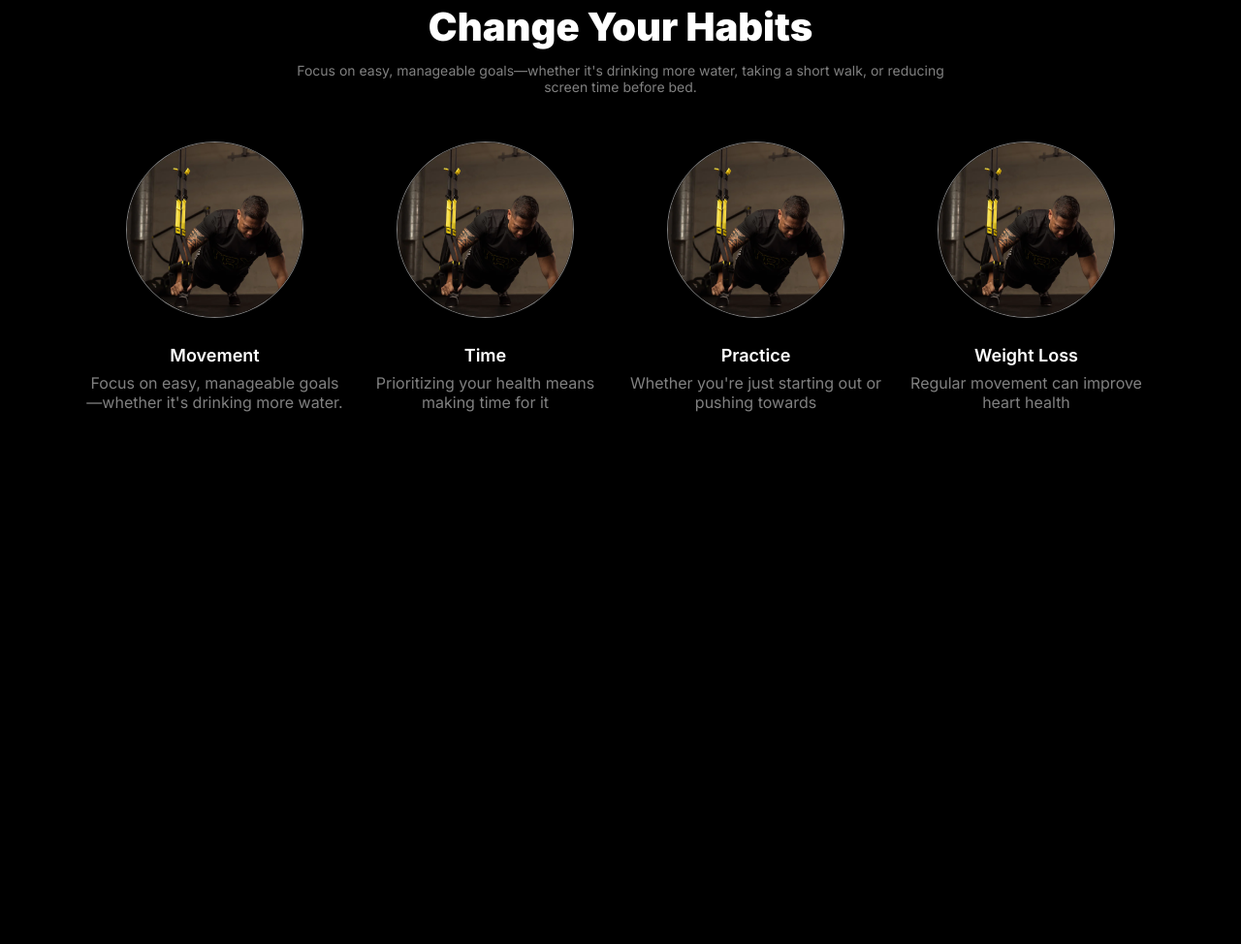
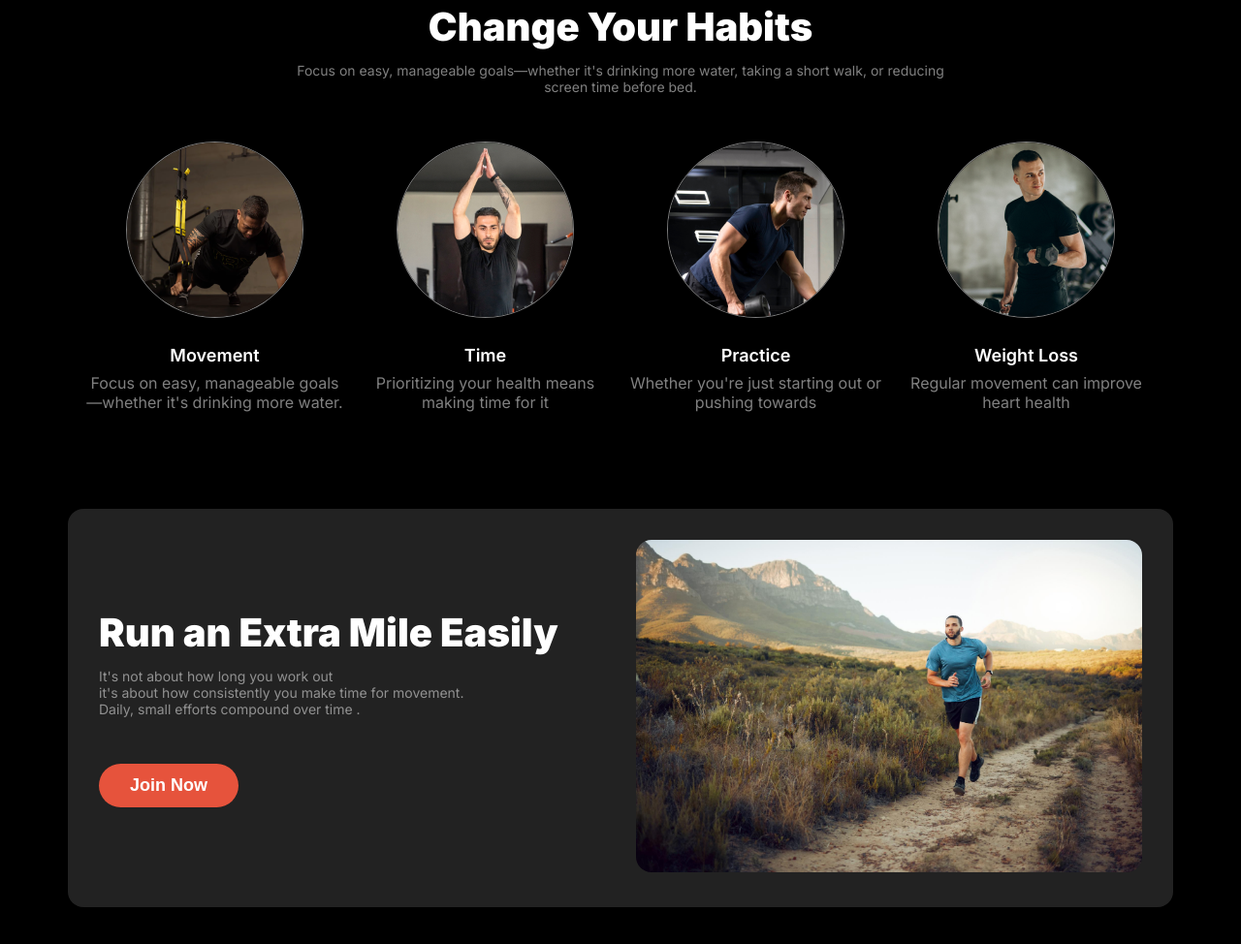
Before and after one commit to arfanur04/m12-a2-versatile-ui, a plain HTML site: page index.html in a window 1280 px wide. Shown: the part 826-1800 px from the top of the page at 97% size. Before the commit the page ends 1351 px from the top, so only its background shows below. Drawn offline with Linux system fonts and the light colour scheme.

Commit message:
run an extra mile section added

```diff
--- a/index.html
+++ b/index.html
@@ -107,7 +107,7 @@
 						<picture>
 							<img
 								class="change-habits-img"
-								src="./images/image_3.png"
+								src="./images/image_2.png"
 								alt=""
 							/>
 						</picture>
@@ -120,7 +120,7 @@
 						<picture>
 							<img
 								class="change-habits-img"
-								src="./images/image_3.png"
+								src="./images/image_4.png"
 								alt=""
 							/>
 						</picture>
@@ -133,7 +133,7 @@
 						<picture>
 							<img
 								class="change-habits-img"
-								src="./images/image_3.png"
+								src="./images/image_5.png"
 								alt=""
 							/>
 						</picture>
@@ -144,6 +144,33 @@
 					</section>
 				</div>
 			</section>
+
+			<!-- ---------------------- Run an Extra Mile Easily ----------------------- -->
+			<section
+				class="max-width section-margin run-section gap-32px align-center"
+			>
+				<div class="run-content">
+					<h3 class="run-section-title section-title">
+						Run an Extra Mile Easily
+					</h3>
+					<p class="run-section-des section-des">
+						It's not about how long you work out <br />
+						it's about how consistently you make time for movement.
+						<br />
+						Daily, small efforts compound over time .
+					</p>
+					<button class="primary-btn run-btn">Join Now</button>
+				</div>
+				<div class="run-img-box">
+					<picture>
+						<img
+							class="run-img"
+							src="./images/run.jpg"
+							alt=""
+						/>
+					</picture>
+				</div>
+			</section>
 		</main>
 		<footer></footer>
 	</body>
--- a/styles/styles.css
+++ b/styles/styles.css
@@ -191,6 +191,12 @@ body {
 	color: #ffffff80;
 }
 
+.banner .primary-btn,
+.secondary-btn {
+	padding-left: 32px;
+	padding-right: 32px;
+}
+
 .banner-img-section {
 	position: relative;
 }
@@ -263,6 +269,24 @@ body {
 	color: rgba(255, 255, 255, 0.5);
 }
 
+/* ------------------------------- Run section ------------------------------ */
+.run-section {
+	display: grid;
+	grid-template-columns: repeat(2, 1fr);
+	gap: 32px;
+	background: rgb(34, 34, 34);
+	padding: 32px;
+	border-radius: 16px;
+}
+.run-btn {
+	padding-left: 32px;
+	padding-right: 32px;
+}
+.run-img {
+	width: 100%;
+	border-radius: 16px;
+}
+
 /* ------------------------------- mobile view ------------------------------ */
 @media screen and (max-width: 576px) {
 	/* --------------------------------- navbar --------------------------------- */
@@ -296,6 +320,11 @@ body {
 		font-size: 10px;
 	}
 
+	banner .primary-btn,
+	.secondary-btn {
+		padding: 12px 16px;
+	}
+
 	.section-title {
 		font-size: 32px;
 	}
@@ -304,4 +333,12 @@ body {
 	.change-habits-card-container {
 		grid-template-columns: 1fr;
 	}
+
+	/* ------------------------------- Run section ------------------------------ */
+	.run-section {
+		grid-template-columns: 1fr;
+	}
+	.run-btn {
+		width: 100%;
+	}
 }
```
